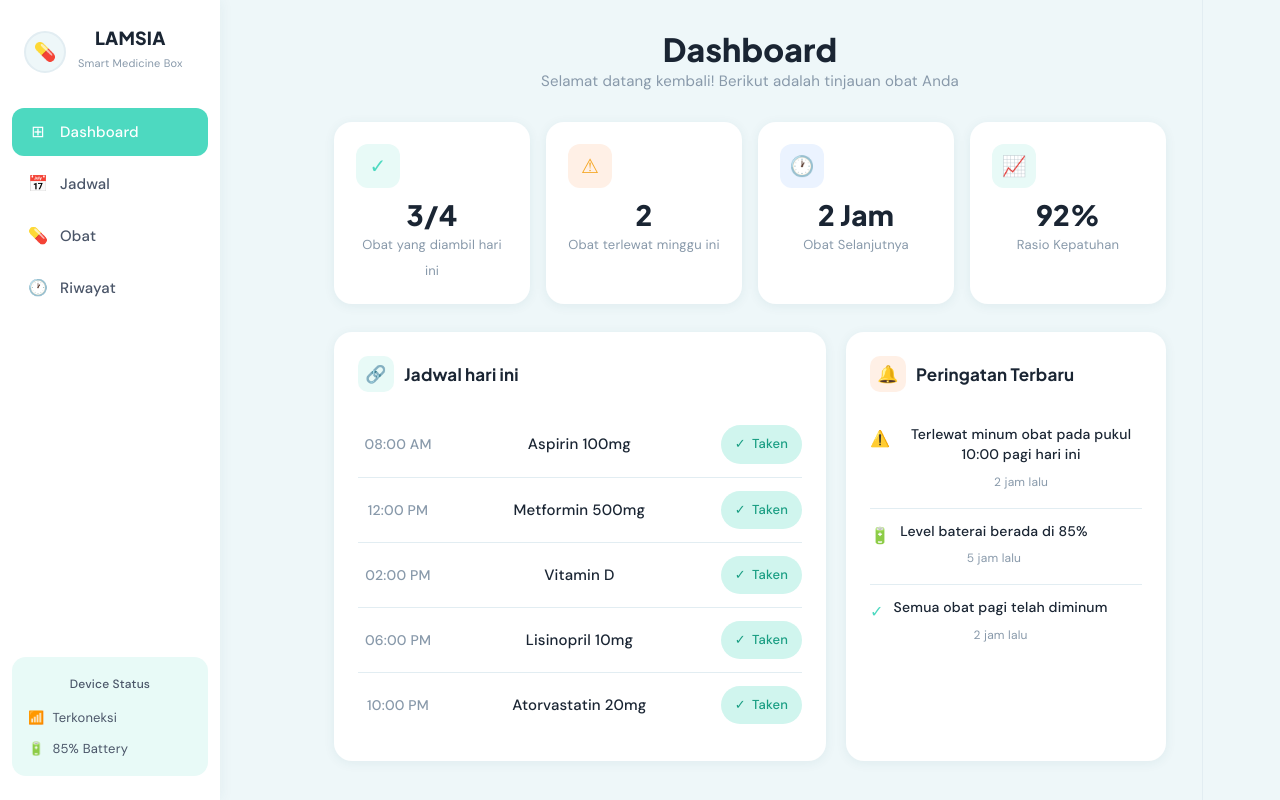
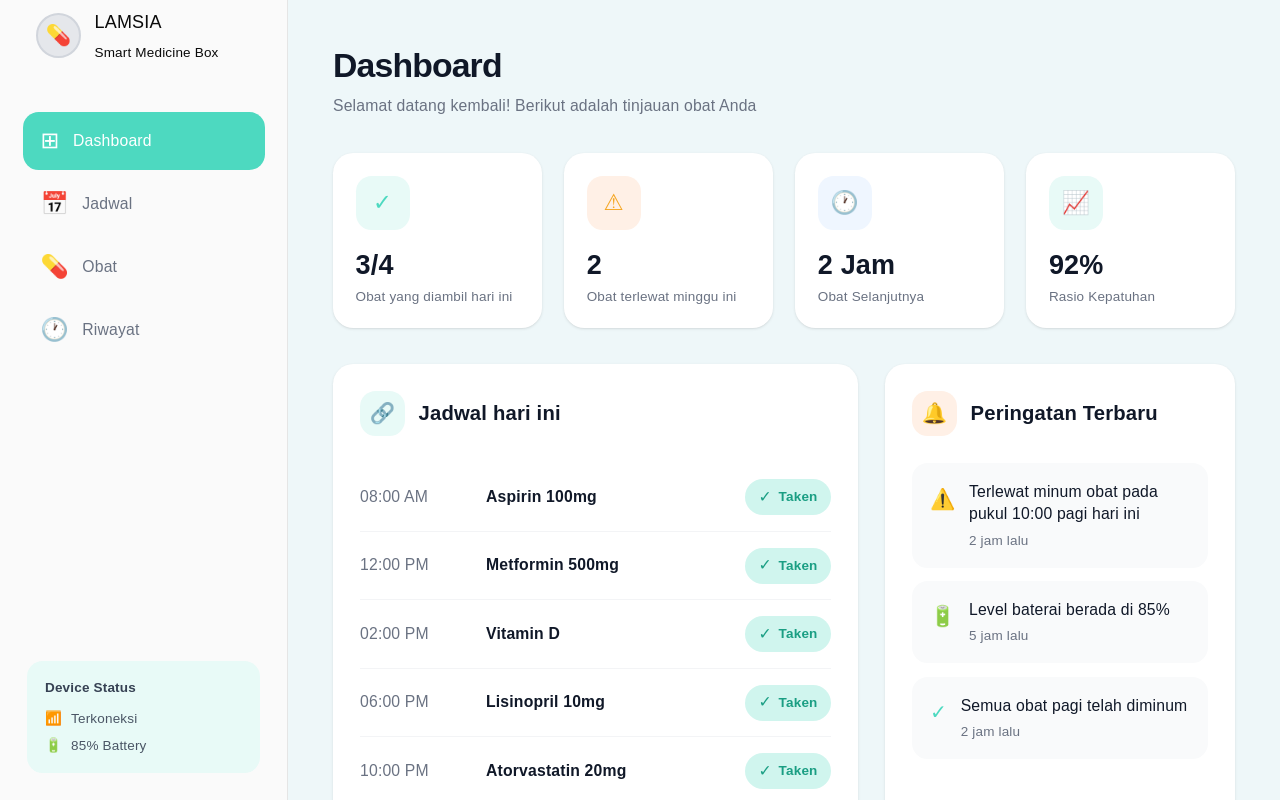
Before and after one commit to Stevv07/lamsia, a React (Vite) app: page / in a window 1280 px wide. Built offline with nearby package versions, Linux system fonts and the light colour scheme.

Commit message:
Update the dashboard frontend

```diff
--- a/src/LamsiaDashboard.jsx
+++ b/src/LamsiaDashboard.jsx
@@ -1,155 +1,79 @@
 import { useState } from "react";
 
-const styles = `
-  @import url('https://fonts.googleapis.com/css2?family=Plus+Jakarta+Sans:wght@400;500;600;700;800&family=DM+Sans:wght@300;400;500&display=swap');
+// const styles = `
+//   @import url('https://fonts.googleapis.com/css2?family=Plus+Jakarta+Sans:wght@400;500;600;700;800&family=DM+Sans:wght@300;400;500&display=swap');
 
-  * { margin: 0; padding: 0; box-sizing: border-box; }
+//   * { margin: 0; padding: 0; box-sizing: border-box; }
 
-  :root {
-    --teal: #4DD9C0;
-    --teal-light: #E8FAF7;
-    --teal-mid: #B2EEE6;
-    --orange-light: #FFF0E6;
-    --orange: #F5A623;
-    --bg: #EEF7F9;
-    --white: #FFFFFF;
-    --text-dark: #1A2533;
-    --text-mid: #4A5568;
-    --text-soft: #8899AA;
-    --border: #E2EDF2;
-    --taken-bg: #D0F5EE;
-    --taken-text: #1A9E83;
-    --shadow: 0 2px 12px rgba(30,80,100,0.07);
-    --shadow-md: 0 4px 24px rgba(30,80,100,0.11);
-  }
+//   :root {
+//     --teal: #4DD9C0;
+//     --teal-light: #E8FAF7;
+//     --teal-mid: #B2EEE6;
+//     --orange-light: #FFF0E6;
+//     --orange: #F5A623;
+//     --bg: #EEF7F9;
+//     --white: #FFFFFF;
+//     --text-dark: #1A2533;
+//     --text-mid: #4A5568;
+//     --text-soft: #8899AA;
+//     --border: #E2EDF2;
+//     --taken-bg: #D0F5EE;
+//     --taken-text: #1A9E83;
+//     --shadow: 0 2px 12px rgba(30,80,100,0.07);
+//     --shadow-md: 0 4px 24px rgba(30,80,100,0.11);
+//   }
 
-  body { font-family: 'DM Sans', sans-serif; background: var(--bg); color: var(--text-dark); }
+//   body { font-family: 'DM Sans', sans-serif; background: var(--bg); color: var(--text-dark); }
 
-  .app { display: flex; min-height: 100vh; }
+//   /* Sidebar */
+//   .sidebar {
+//     width: 220px; min-height: 100vh; background: var(--white);
+//     display: flex; flex-direction: column; padding: 28px 0 24px;
+//     box-shadow: 2px 0 12px rgba(30,80,100,0.05);
+//     position: fixed; top: 0; left: 0; bottom: 0;
+//   }
+//   .nav-item:hover { background: var(--teal-light); color: var(--teal); }
+//   .nav-item.active { background: var(--teal); color: white; font-weight: 600; }
+//   .nav-item .icon { width: 20px; text-align: center; font-size: 16px; }
 
-  /* Sidebar */
-  .sidebar {
-    width: 220px; min-height: 100vh; background: var(--white);
-    display: flex; flex-direction: column; padding: 28px 0 24px;
-    box-shadow: 2px 0 12px rgba(30,80,100,0.05);
-    position: fixed; top: 0; left: 0; bottom: 0;
-  }
+//   .device-status-row:last-child { margin-bottom: 0; }
+//   .status-dot { width: 8px; height: 8px; border-radius: 50%; background: var(--teal); }
 
-  .brand { display: flex; align-items: center; gap: 12px; padding: 0 24px 32px; }
-  .brand-avatar {
-    width: 42px; height: 42px; border-radius: 50%;
-    background: var(--bg); border: 2px solid var(--border);
-    display: flex; align-items: center; justify-content: center;
-    font-size: 18px; color: var(--teal);
-  }
-  .brand-name { font-family: 'Plus Jakarta Sans', sans-serif; font-weight: 800; font-size: 18px; line-height: 1.1; }
-  .brand-sub { font-size: 11px; color: var(--text-soft); font-weight: 400; margin-top: 2px; }
 
-  .nav { flex: 1; padding: 0 12px; }
-  .nav-item {
-    display: flex; align-items: center; gap: 12px;
-    padding: 11px 16px; border-radius: 12px;
-    cursor: pointer; font-size: 15px; font-weight: 500;
-    color: var(--text-mid); margin-bottom: 4px;
-    transition: all 0.18s ease;
-  }
-  .nav-item:hover { background: var(--teal-light); color: var(--teal); }
-  .nav-item.active { background: var(--teal); color: white; font-weight: 600; }
-  .nav-item .icon { width: 20px; text-align: center; font-size: 16px; }
+//   /* Stat Cards */
+//   .stat-card:hover { transform: translateY(-2px); box-shadow: var(--shadow-md); }
+//   .stat-icon.teal { background: var(--teal-light); color: var(--teal); }
 
-  .device-status {
-    margin: 0 12px; background: var(--teal-light); border-radius: 14px;
-    padding: 14px 16px;
-  }
-  .device-status-title { font-size: 12px; font-weight: 600; color: var(--text-mid); margin-bottom: 8px; }
-  .device-status-row { display: flex; align-items: center; gap: 8px; font-size: 13px; color: var(--text-mid); margin-bottom: 5px; }
-  .device-status-row:last-child { margin-bottom: 0; }
-  .status-dot { width: 8px; height: 8px; border-radius: 50%; background: var(--teal); }
+//   /* Bottom Grid */
 
-  /* Main */
-  .main { margin-left: 220px; flex: 1; padding: 36px 36px 36px; }
+//   /* Schedule Card */
+//   .card-header-icon.orange { background: var(--orange-light); color: var(--orange); }
 
-  .page-title { font-family: 'Plus Jakarta Sans', sans-serif; font-weight: 800; font-size: 32px; color: var(--text-dark); }
-  .page-subtitle { font-size: 15px; color: var(--text-soft); margin-top: 6px; margin-bottom: 28px; }
+//
+//   .schedule-row:last-child { border-bottom: none; }
+//   .badge.taken { background: var(--taken-bg); color: var(--taken-text); }
+//   .badge.pending { background: var(--orange-light); color: var(--orange); }
+//   .badge .check { font-size: 13px; }
 
-  /* Stat Cards */
-  .stat-grid { display: grid; grid-template-columns: repeat(4, 1fr); gap: 16px; margin-bottom: 28px; }
-  .stat-card {
-    background: var(--white); border-radius: 18px; padding: 22px 22px 20px;
-    box-shadow: var(--shadow); transition: transform 0.18s ease, box-shadow 0.18s ease;
-  }
-  .stat-card:hover { transform: translateY(-2px); box-shadow: var(--shadow-md); }
-  .stat-icon {
-    width: 44px; height: 44px; border-radius: 12px;
-    display: flex; align-items: center; justify-content: center;
-    font-size: 20px; margin-bottom: 14px;
-  }
-  .stat-icon.green { background: var(--teal-light); color: var(--teal); }
-  .stat-icon.orange { background: var(--orange-light); color: var(--orange); }
-  .stat-icon.blue { background: #EBF3FF; color: #4A90D9; }
-  .stat-icon.teal { background: var(--teal-light); color: var(--teal); }
-  .stat-value { font-family: 'Plus Jakarta Sans', sans-serif; font-weight: 800; font-size: 28px; color: var(--text-dark); }
-  .stat-label { font-size: 13px; color: var(--text-soft); margin-top: 4px; }
+//   /* Alerts Card */
+//   .alert-item:last-child { border-bottom: none; }
+//   .alert-icon.check { color: var(--teal); }
+//   .alert-icon.battery { color: #4A90D9; }
 
-  /* Bottom Grid */
-  .bottom-grid { display: grid; grid-template-columns: 1fr 320px; gap: 20px; }
-
-  /* Schedule Card */
-  .schedule-card {
-    background: var(--white); border-radius: 18px; padding: 24px;
-    box-shadow: var(--shadow);
-  }
-  .card-header { display: flex; align-items: center; gap: 10px; margin-bottom: 20px; }
-  .card-header-icon {
-    width: 36px; height: 36px; border-radius: 10px;
-    background: var(--teal-light); color: var(--teal);
-    display: flex; align-items: center; justify-content: center; font-size: 17px;
-  }
-  .card-header-icon.orange { background: var(--orange-light); color: var(--orange); }
-  .card-title { font-family: 'Plus Jakarta Sans', sans-serif; font-weight: 700; font-size: 17px; }
-
-  .schedule-row {
-    display: flex; align-items: center; padding: 13px 0;
-    border-bottom: 1px solid var(--border); gap: 16px;
-  }
-  .schedule-row:last-child { border-bottom: none; }
-  .sched-time { font-size: 14px; color: var(--text-soft); width: 80px; font-weight: 500; }
-  .sched-name { flex: 1; font-size: 15px; font-weight: 500; color: var(--text-dark); }
-  .badge {
-    display: flex; align-items: center; gap: 6px;
-    padding: 6px 14px; border-radius: 20px; font-size: 13px; font-weight: 600;
-  }
-  .badge.taken { background: var(--taken-bg); color: var(--taken-text); }
-  .badge.pending { background: var(--orange-light); color: var(--orange); }
-  .badge .check { font-size: 13px; }
-
-  /* Alerts Card */
-  .alerts-card {
-    background: var(--white); border-radius: 18px; padding: 24px;
-    box-shadow: var(--shadow);
-  }
-  .alert-item { padding: 13px 0; border-bottom: 1px solid var(--border); }
-  .alert-item:last-child { border-bottom: none; }
-  .alert-row { display: flex; align-items: flex-start; gap: 10px; }
-  .alert-icon { font-size: 16px; margin-top: 1px; color: var(--orange); flex-shrink: 0; }
-  .alert-icon.check { color: var(--teal); }
-  .alert-icon.battery { color: #4A90D9; }
-  .alert-text { font-size: 14px; color: var(--text-dark); font-weight: 500; line-height: 1.4; }
-  .alert-time { font-size: 12px; color: var(--text-soft); margin-top: 4px; }
-
-  @media (max-width: 1100px) {
-    .stat-grid { grid-template-columns: repeat(2, 1fr); }
-    .bottom-grid { grid-template-columns: 1fr; }
-  }
-`;
+//   @media (max-width: 1100px) {
+//     .stat-grid { grid-template-columns: repeat(2, 1fr); }
+//     .bottom-grid { grid-template-columns: 1fr; }
+//   }
+// `;
 
 import {
+  SidebarProvider,
   Sidebar,
   SidebarHeader,
   SidebarContent,
+  SidebarGroup,
   SidebarFooter,
 } from '@/components/ui/sidebar';
-import { SidebarGroup } from "./components/ui/sidebar";
 
 const navItems = [
   { id: "dashboard", label: "Dashboard", icon: "⊞" },
@@ -192,95 +116,103 @@ export default function LamsiaDashboard() {
 
   return (
     <>
-      <style>{styles}</style>
-      <div className="app">
+      {/* <style>{styles}</style> */}
+      <div className="flex min-h-screen bg-[#EEF7F9] font-sans">
         {/* Sidebar */}
-        {/* <Sidebar />
-          <SidebarHeader/>
+        <SidebarProvider>
+          <Sidebar>
+            <SidebarHeader>
+              <div className="flex items-center gap-3 px-6 pb-8">
+                <div className="w-10 h-10 rounded-full bg-gray-200 border-2 border-gray-300 flex items-center justify-center text-lg text-gray-600">
+                  💊
+                </div>
+                <div>
+                  {/* brand-name { font-family: 'Plus Jakarta Sans', sans-serif; font-weight: 800; font-size: 18px; line-height: 1.1; } */}
+                  <div className="brand-name">LAMSIA</div>
+                  {/* brand-sub { color: var(--text-soft); */}
+                  <div className="text-xs font-normal mt-2">Smart Medicine Box</div>
+                </div>
+              </div>
+            </SidebarHeader>
             <SidebarContent>
               <SidebarGroup>
-            </SidebarGroup>
-          </SidebarContent>
-          <SidebarFooter/> */}
-          <aside className="sidebar">
-            <div className="brand">
-              <div className="brand-avatar">💊</div>
-              <div>
-                <div className="brand-name">LAMSIA</div>
-                <div className="brand-sub">Smart Medicine Box</div>
-              </div>
-            </div>
-
-            <nav className="nav">
+                <nav className="flex-1 px-3 space-y-1">
                   {navItems.map((item) => (
                     <div
                       key={item.id}
-                  className={`nav-item${activeNav === item.id ? " active" : ""}`}
+                      className={`flex items-center gap-3 px-4 py-3 rounded-xl cursor-pointer text-sm font-medium transition-all ${
+                        activeNav === item.id
+                          ? "bg-[#4DD9C0] text-white"
+                          : "text-gray-500 hover:bg-[#E8FAF7] hover:text-[#4DD9C0]"
+                      }`}
                       onClick={() => setActiveNav(item.id)}
                     >
-                  <span className="icon">{item.icon}</span>
+                      <span className="text-xl">{item.icon}</span>
                       {item.label}
                     </div>
                   ))}
                 </nav>
-
-            <div className="device-status">
-              <div className="device-status-title">Device Status</div>
-              <div className="device-status-row">
+              </SidebarGroup>
+            </SidebarContent>
+            <SidebarFooter>
+              <div className="mx-4 mb-4 rounded-xl p-4 bg-[#E8FAF7]">
+                <div className="text-xs font-semibold mb-3 text-gray-700">Device Status</div>
+                <div className="flex items-center gap-2 text-xs text-gray-600 mb-2">
                   <span>📶</span> Terkoneksi
                 </div>
-              <div className="device-status-row">
+                <div className="flex items-center gap-2 text-xs text-gray-600">
                   <span>🔋</span> 85% Battery
                 </div>
               </div>
-          </aside>
-        {/* <Sidebar /> */}
+            </SidebarFooter>
+          </Sidebar>
+
 
           {/* Main Content */}
-        <main className="main">
-          <div className="page-title">Dashboard</div>
-          <div className="page-subtitle">
+          <main className="flex-1 p-8 lg:p-10 max-h-screen overflow-y-auto">
+            <div className="font-bold text-3xl text-gray-900 tracking-tight">Dashboard</div>
+            <div className="text-sm text-gray-500 mt-2 mb-8">
               Selamat datang kembali! Berikut adalah tinjauan obat Anda
             </div>
 
             {/* Stat Cards */}
-          <div className="stat-grid">
-            <div className="stat-card">
-              <div className="stat-icon green">✓</div>
-              <div className="stat-value">3/4</div>
-              <div className="stat-label">Obat yang diambil hari ini</div>
+            <div className="grid grid-cols-1 md:grid-cols-2 lg:grid-cols-4 gap-5 mb-8">
+              <div className="rounded-2xl p-5 bg-white shadow-sm hover:shadow-md transition">
+                <div className="flex w-12 h-12 rounded-xl items-center justify-center text-xl mb-4 bg-[#E8FAF7] text-[#4DD9C0]">✓</div>
+                <div className="font-bold text-2xl text-gray-900">3/4</div>
+                <div className="text-xs text-gray-500 mt-1">Obat yang diambil hari ini</div>
               </div>
-            <div className="stat-card">
-              <div className="stat-icon orange">⚠</div>
-              <div className="stat-value">2</div>
-              <div className="stat-label">Obat terlewat minggu ini</div>
+              <div className="rounded-2xl p-5 bg-white shadow-sm hover:shadow-md transition">
+                <div className="flex w-12 h-12 rounded-xl items-center justify-center text-xl mb-4 bg-[#FFF0E6] text-[#F5A623]">⚠</div>
+                <div className="font-bold text-2xl text-gray-900">2</div>
+                <div className="text-xs text-gray-500 mt-1">Obat terlewat minggu ini</div>
               </div>
-            <div className="stat-card">
-              <div className="stat-icon blue">🕐</div>
-              <div className="stat-value">2 Jam</div>
-              <div className="stat-label">Obat Selanjutnya</div>
+              <div className="rounded-2xl p-5 bg-white shadow-sm hover:shadow-md transition">
+                <div className="flex w-12 h-12 rounded-xl items-center justify-center text-xl mb-4 bg-blue-50 text-blue-500">🕐</div>
+                <div className="font-bold text-2xl text-gray-900">2 Jam</div>
+                <div className="text-xs text-gray-500 mt-1">Obat Selanjutnya</div>
               </div>
-            <div className="stat-card">
-              <div className="stat-icon teal">📈</div>
-              <div className="stat-value">92%</div>
-              <div className="stat-label">Rasio Kepatuhan</div>
+              <div className="rounded-2xl p-5 bg-white shadow-sm hover:shadow-md transition">
+                <div className="flex w-12 h-12 rounded-xl items-center justify-center text-xl mb-4 bg-[#E8FAF7] text-[#4DD9C0]">📈</div>
+                <div className="font-bold text-2xl text-gray-900">92%</div>
+                <div className="text-xs text-gray-500 mt-1">Rasio Kepatuhan</div>
               </div>
             </div>
 
             {/* Bottom Grid */}
-          <div className="bottom-grid">
+            <div className="grid grid-cols-1 lg:grid-cols-[1fr_350px] gap-6">
               {/* Schedule */}
-            <div className="schedule-card">
-              <div className="card-header">
-                <div className="card-header-icon">🔗</div>
-                <div className="card-title">Jadwal hari ini</div>
+              <div className="bg-white rounded-2xl p-6 shadow-sm">
+                <div className="flex items-center gap-3 mb-6">
+                  <div className="flex w-10 h-10 items-center justify-center bg-[#E8FAF7] text-[#4DD9C0] rounded-xl text-lg">🔗</div>
+                  <div className="font-bold text-lg text-gray-900">Jadwal hari ini</div>
                 </div>
                 {scheduleData.map((item, i) => (
-                <div className="schedule-row" key={i}>
-                  <div className="sched-time">{item.time}</div>
-                  <div className="sched-name">{item.name}</div>
-                  <div className={`badge ${item.status}`}>
-                    <span className="check">✓</span>
+                  <div className={`flex flex-wrap items-center py-3.5 gap-4 ${i !== scheduleData.length - 1 ? "border-b border-gray-100" : ""}`} key={i}>
+                    <div className="text-sm text-gray-500 w-24 font-medium">{item.time}</div>
+                    <div className="flex-1 text-sm font-semibold text-gray-900">{item.name}</div>
+                    <div className={`flex items-center gap-1.5 py-1.5 px-3 rounded-full text-xs font-semibold ${item.status === 'taken' ? "bg-[#D0F5EE] text-[#1A9E83]" : "bg-[#FFF0E6] text-[#F5A623]"}`}>
+                      <span className="text-sm">✓</span>
                       {item.status === "taken" ? "Taken" : "Pending"}
                     </div>
                   </div>
@@ -288,35 +220,38 @@ export default function LamsiaDashboard() {
               </div>
 
               {/* Alerts */}
-            <div className="alerts-card">
-              <div className="card-header">
-                <div className="card-header-icon orange">🔔</div>
-                <div className="card-title">Peringatan Terbaru</div>
+              <div className="bg-white rounded-2xl p-6 shadow-sm">
+                <div className="flex items-center gap-3 mb-6">
+                  <div className="flex w-10 h-10 items-center justify-center bg-[#FFF0E6] text-[#F5A623] rounded-xl text-lg">🔔</div>
+                  <div className="font-bold text-lg text-gray-900">Peringatan Terbaru</div>
                 </div>
+                <div className="flex flex-col gap-3">
                   {alerts.map((alert, i) => (
-                <div className="alert-item" key={i}>
-                  <div className="alert-row">
+                    <div className="p-4 bg-gray-50 rounded-xl" key={i}>
+                      <div className="flex items-start gap-3">
                         <span
-                      className={`alert-icon ${
+                          className={`text-lg mt-0.5 ${
                             alert.type === "check"
-                          ? "check"
+                              ? "text-[#4DD9C0]"
                               : alert.type === "battery"
-                          ? "battery"
-                          : ""
+                              ? "text-blue-500"
+                              : "text-[#F5A623]"
                           }`}
                         >
                           {alert.icon}
                         </span>
                         <div>
-                      <div className="alert-text">{alert.text}</div>
-                      <div className="alert-time">{alert.time}</div>
+                          <div className="text-sm text-gray-900 font-medium leading-snug">{alert.text}</div>
+                          <div className="text-xs text-gray-500 mt-1.5">{alert.time}</div>
                         </div>
                       </div>
                     </div>
                   ))}
                 </div>
               </div>
+            </div>
           </main>
+        </SidebarProvider>
       </div>
     </>
   );
--- a/src/index.css
+++ b/src/index.css
@@ -122,15 +122,10 @@ body {
 }
 
 #root {
-  width: 1126px;
-  max-width: 100%;
-  margin: 0 auto;
-  text-align: center;
-  border-inline: 1px solid var(--border);
+  width: 100%;
   min-height: 100svh;
   display: flex;
   flex-direction: column;
-  box-sizing: border-box;
 }
 
 h1,
```
Lines whose indentation alone changed are shown as unchanged.
